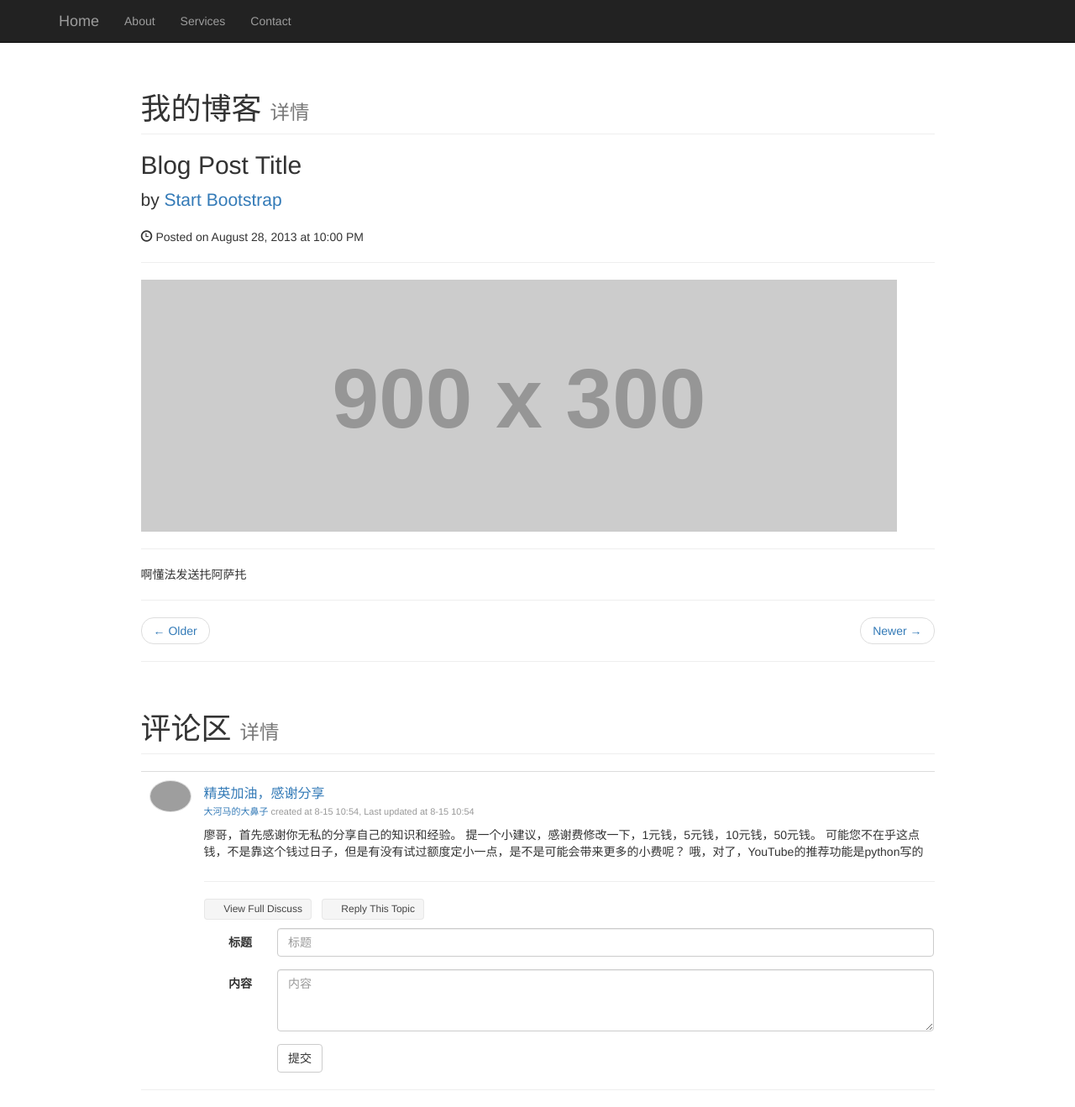
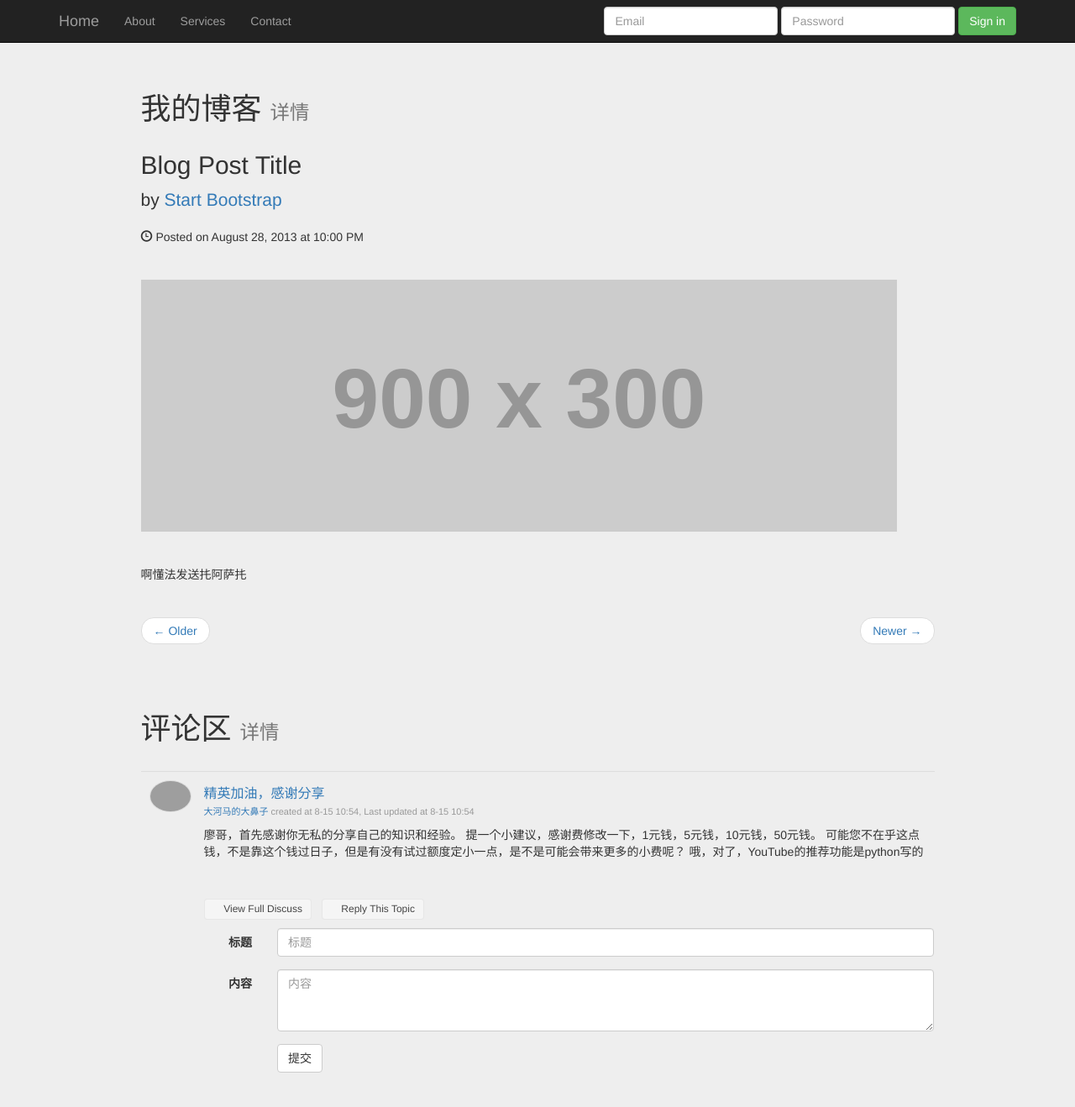
Before and after one commit to sunwk/my_blog, a Flask app: template templates/blog_detail.html in a window 1280 px wide. Shown: the whole page at 84% size. Run offline with Flask 2, Linux system fonts and the light colour scheme; the template is opened without the code that fills it, so the values that code supplies are empty; grey boxes labelled with a size stand in for pictures from a placeholder-image service; some libraries are stand-ins or nearby versions; some web fonts are replaced; grey boxes are pictures that could not be loaded.

Commit message:
博客详情界面遗漏顺便也美化了一下

```diff
--- a/templates/blog_detail.html
+++ b/templates/blog_detail.html
@@ -15,6 +15,9 @@
     <link rel="stylesheet" href="/static/css/lxfcss2.css"/>
     <link rel="stylesheet" href="/static/css/lxfcss3.css"/>
 
+    <link rel="stylesheet" type="text/css" href="/static/css/blogcss2.css">
+
+
     <!-- Bootstrap Core CSS -->
     <link href="../static/css/bootstrap.min.css" rel="stylesheet">
 
@@ -29,7 +32,7 @@
     <![endif]-->
     <script src="//cdn.bootcss.com/jquery/3.1.0/jquery.min.js"></script>
 </head>
-<body>
+<body style="background-color:#EEE">
 
 <!-- Navigation -->
 <nav class="navbar navbar-inverse navbar-fixed-top" role="navigation">
@@ -58,6 +61,15 @@
                     <a href="#">Contact</a>
                 </li>
             </ul>
+            <form class="navbar-form navbar-right">
+                <div class="form-group">
+                  <input type="text" placeholder="Email" class="form-control">
+                </div>
+                <div class="form-group">
+                  <input type="password" placeholder="Password" class="form-control">
+                </div>
+                <button type="submit" class="btn btn-success">Sign in</button>
+            </form>
         </div>
         <!-- /.navbar-collapse -->
     </div>
@@ -66,7 +78,7 @@
 
 
 <div class="container">
-
+    <article class="article the-font">
     <div class="row">
 
         <!-- Blog Entries Column -->
@@ -105,9 +117,11 @@
             <hr>
         </div>
     </div>
+    </article>
 </div>
 
 <div class="container">
+    <article class="article the-font">
     <div class="row">
         <!-- Blog Entries Column -->
         <div class="col-md-10 col-md-offset-1">
@@ -218,6 +232,7 @@
             <hr>
         </div>
     </div>
+</article>
 </div>
 <!--&lt;!&ndash; Blog Search Well &ndash;&gt;-->
 <!--<div class="well">-->
--- a/templates/index.html
+++ b/templates/index.html
@@ -28,7 +28,7 @@
 
 </head>
 
-<body>
+<body style="background-color:#EEE">
 
     <!-- Navigation -->
     <nav class="navbar navbar-inverse navbar-fixed-top" role="navigation">
@@ -64,8 +64,8 @@
                       <input type="password" placeholder="Password" class="form-control">
                     </div>
                     <button type="submit" class="btn btn-success">Sign in</button>
-                </form>
-            </div>
+                 </form>
+           </div>
             <!-- /.navbar-collapse -->
         </div>
         <!-- /.container -->
```
